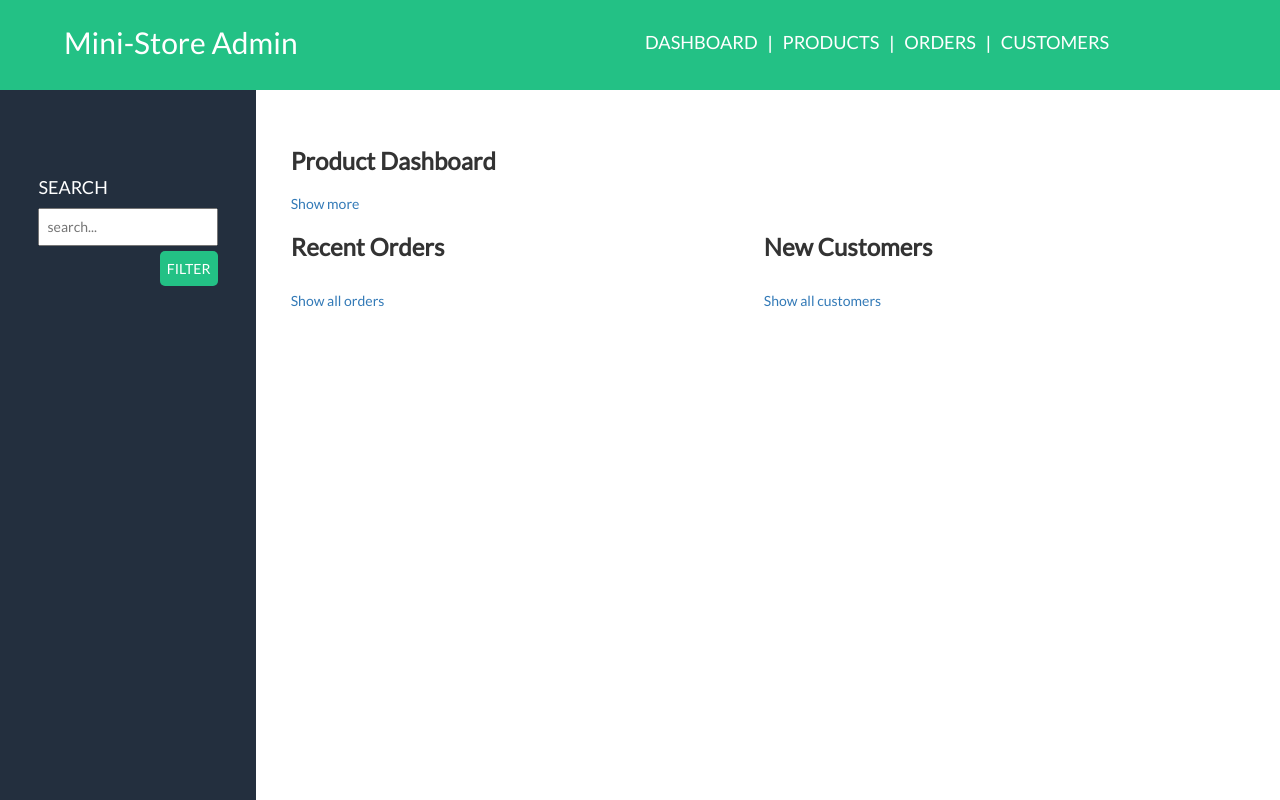
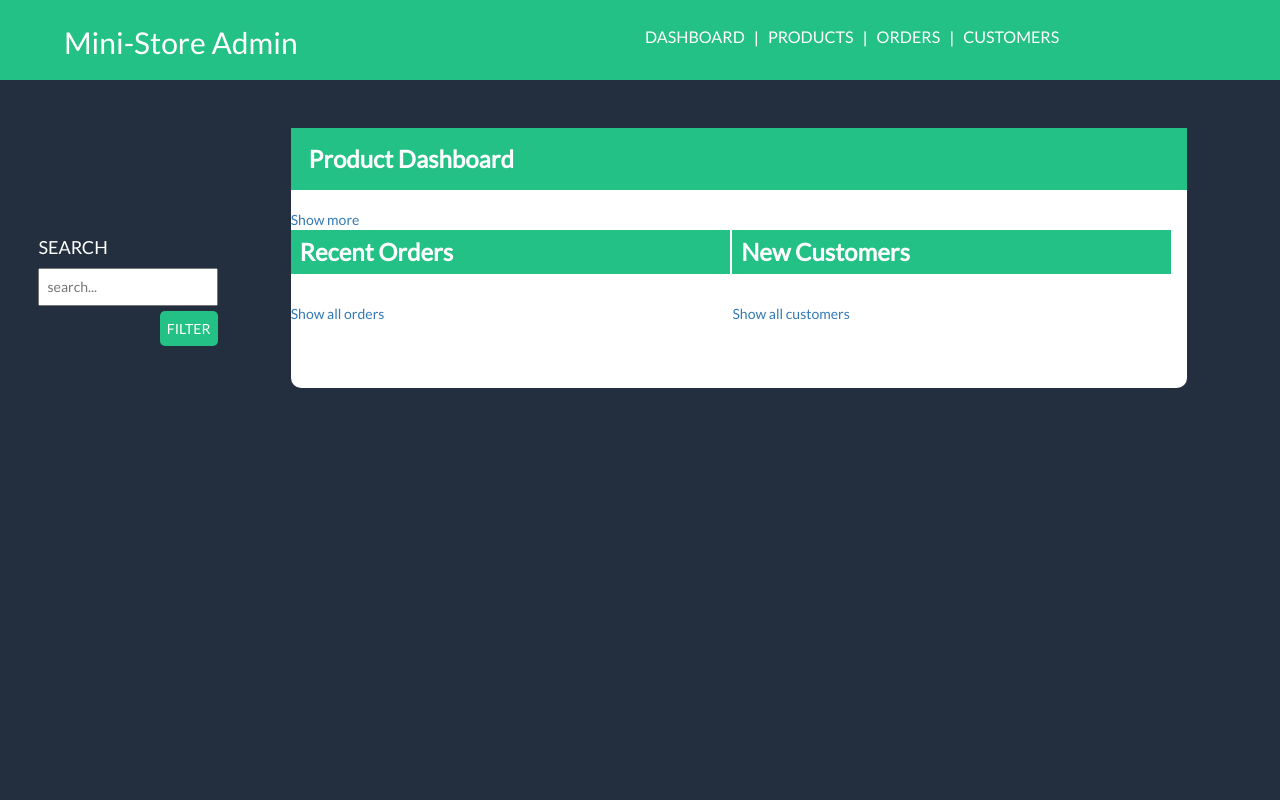
Before and after one commit to LWandres/Mini-Store, a website: page client/index.html in a window 1280 px wide. Shown: the top 800 px of the page. Drawn offline with nearby package versions, Linux system fonts and the light colour scheme; some packages are replaced by stand-ins of ours; no server answers.

Commit message:
deleting extra stylesheet

```diff
--- a/client/static/assets/css/style.css
+++ b/client/static/assets/css/style.css
@@ -1,171 +1,202 @@
 /*Common CSS for All Pages*/
-html {
+html{
   font-family: 'Lato', sans-serif;
+  background-color: rgb(35,47,62);
 }
-#container {
-    margin-top: 10%;
+
+#container{
+  margin-top:10%;
   font-family: 'Lato', sans-serif;
+  background: rgb(35, 47, 62);
 }
-#main {
-    margin: 0% 2% 0% 2.5%;
-    display: inline-block;
+
+#main{
+  background: white;
+  margin:0% 2% 0% 2.5%;
+  padding-bottom:5%;
+  display:inline-block;
   vertical-align: top;
   text-align: left;
-    width: 75%;
+  width:70%;
+  border-radius: 10px;
 }
-#title {
-    margin-left: 5%;
+
+#title{
+    margin-left:5%;
 }
-#title_no_marg {
-    font-weight: 900;
+
+#title_no_marg{
+    font-weight:900;
+    background: rgb(35, 193, 133);
+    color: white;
+    padding:2%;
+    margin-top:0px;
 }
-li {
-    display: inline-block;
+
+li{
+  display:inline-block;
 }
-ul {
-    display: inline-block;
-    padding-left: 0px;
+
+ul{
+  display:inline-block;
+  padding-left:0px;
 }
-p {
+
+p{
     text-align: center;
-    font-size: 1.2em;
-    color: rgb(35, 47, 62);
+    font-size:1.2em;
+    color:rgb(35,47,62);
 }
-h4 {
-    display: inline-block;
-    color: white;
+
+h4{
+  display:inline-block;
+  color:white;
 }
-.table {
-    margin-left: 5%;
-    width: 90%;
+
+    .table{
+      margin-left:5%;
+      width:90%;
       margin: 0px auto;
     }
 
-.amount{
-    margin-left: 40%;
-    color: black;
+/*Header css*/
+#header{
+  position: fixed;
+  top:0;
+  width:100%;
+  height:80px;
+  background:rgb(35, 193, 133);
+  color:white;
 }
 
-/*Header css*/
-
-#header {
-    position: fixed;
-    top: 0;
-    width: 100%;
-    height: 90px;
-    background: rgb(35, 193, 133);
-    color: white;
-}
-#header a {
-    color: white;
+#header a{
+  color:white;
   text-decoration: none;
   font-size: 1em;
   font-family: 'Lato', sans-serif;
 }
-#header h2 {
+
+#header h2{
   color: white;
   margin-left: 5%;
   width: 40%;
   display: inline-block;
-    margin-top: 2%;
+  margin-top:2%;
   font-family: 'Lato', sans-serif;
 }
-ul.partials {
-    float: right;
-    font-size: 1.3em;
-    margin-right: 3%;
+
+    ul.partials{
+      float:right;
+      font-size:1.15em;
+      margin-right:3%;
       position: fixed;
-    margin-left: 5%;
+      margin-left:5%;
     }
-.partials li {
+
+    .partials li{
       padding: 5px;
       margin-top: 5%;
     }
-
 /* End header css*/
 
+/* Button & Form Input CSS */
+#searchbar{
+  width:20%;
+  height:200%;
+  padding:200px 3% 5% 3%;
+  display:inline-block;
+  background:rgb(35,47,62);
+  margin-top: -100px;
+}
 
-/* Button & Form Input CSS */
-#searchbar {
-    width: 20%;
-    height: 200%;
-    padding: 90px 3% 5% 3%;
-    display: inline-block;
-    background: rgb(35, 47, 62);
-    margin-top: -50px;
+#new_input{
+  width:100%;
 }
-#new_input {
-    margin: 0% 0% 1% 5%;
-    width: 100%;
+
+#new_input select{
+    margin-right:2%;
 }
-#new_input select {
-    margin-right: 2%;
-}
-#main> form> textarea {
+
+#main > form > textarea{
     margin: 0px;
     width: 642px;
     height: 100px;
-    overflow: scroll;
+    overflow:scroll;
 }
-form {
-    display: inline-block;
+
+form{
+  display:inline-block;
+  padding-left:5%;
 }
-input[type="button"] {
+
+input[type="button"]{
   background: rgb(35, 193, 133);
   color: white;
   border: none;
   border-radius: 5px;
-    margin-top: 3%;
+  margin-top:3%;
 }
-input[type="submit"] {
+
+input[type="submit"]{
   background: rgb(35, 193, 133);
   color: white;
   border: none;
   border-radius: 5px;
-    margin-top: 3%;
+  margin-top:3%;
 }
-#searchbar> input[type="text"] {
-    width: 100%;
+
+#searchbar > input[type="text"]{
+  width:100%;
 }
-#searchbar> input {
-    float: right;
-    padding: 4%;
+
+#searchbar > input{
+    float:right;
+    padding:4%;
 }
-#main> form> input[type="submit"]:nth-child(10) {
-    margin-left: 50%;
+
+#main > form > input[type="submit"]:nth-child(10){
+    margin-left:50%;
 }
-.newinput {
-    width: 100%;
+    .newinput{
+        width:100%;
     }
-.wideinput {
-    width: 30%;
-    margin-right: 5%;
+
+    .wideinput{
+        width:30%;
+        margin-right:5%;
     }
-body> div> div> input {
+
+body > div > div > input{
   margin-left: 60%;
 }
 
+.table>thead>tr>th{
+    background:rgb(35, 193, 133);
+    color:white;
+}
 /* Page Specific CSS */
 
-
 /*Dashboard*/
-.recent_additions {
+.recent_additions{
   margin-left: 0%;
-    width: 49%;
-    display: inline-block;
+  width:49%;
+  display:inline-block;
   vertical-align: top;
 }
-li.recents {
-    display: block;
-    padding-bottom: .5%;
+
+li.recents{
+  display:block;
+  padding-bottom:.5%;
 }
-.products_image {
-    width: 140px;
-    height: 130px;
-    padding: 10px;
-    margin-right: 20px;
-    border-radius: 10px;
+
+.products_image{
+  width:140px;
+  height:130px;
+  padding:10px;
+  margin-right:20px;
+  border-radius:10px;
 }
+
 #productdelete {
     margin-left: 30%;
 }
--- a/client/static/css/style.css
+++ /dev/null
@@ -1,198 +0,0 @@
-/*Common CSS for All Pages*/
-html{
-  font-family: 'Lato', sans-serif;
-  background-color: rgb(35,47,62);
-}
-
-#container{
-  margin-top:10%;
-  font-family: 'Lato', sans-serif;
-  background: rgb(35, 47, 62);
-}
-
-#main{
-  background: white;
-  margin:0% 2% 0% 2.5%;
-  padding-bottom:5%;
-  display:inline-block;
-  vertical-align: top;
-  text-align: left;
-  width:70%;
-  border-radius: 10px;
-}
-
-#title{
-    margin-left:5%;
-}
-
-#title_no_marg{
-    font-weight:900;
-    background: rgb(35, 193, 133);
-    color: white;
-    padding:2%;
-    margin-top:0px;
-}
-
-li{
-  display:inline-block;
-}
-
-ul{
-  display:inline-block;
-  padding-left:0px;
-}
-
-p{
-    text-align: center;
-    font-size:1.2em;
-    color:rgb(35,47,62);
-}
-
-h4{
-  display:inline-block;
-  color:white;
-}
-
-    .table{
-      margin-left:5%;
-      width:90%;
-      margin: 0px auto;
-    }
-
-/*Header css*/
-#header{
-  position: fixed;
-  top:0;
-  width:100%;
-  height:80px;
-  background:rgb(35, 193, 133);
-  color:white;
-}
-
-#header a{
-  color:white;
-  text-decoration: none;
-  font-size: 1em;
-  font-family: 'Lato', sans-serif;
-}
-
-#header h2{
-  color: white;
-  margin-left: 5%;
-  width: 40%;
-  display: inline-block;
-  margin-top:2%;
-  font-family: 'Lato', sans-serif;
-}
-
-    ul.partials{
-      float:right;
-      font-size:1.15em;
-      margin-right:3%;
-      position: fixed;
-      margin-left:5%;
-    }
-
-    .partials li{
-      padding: 5px;
-      margin-top: 5%;
-    }
-/* End header css*/
-
-/* Button & Form Input CSS */
-#searchbar{
-  width:20%;
-  height:200%;
-  padding:200px 3% 5% 3%;
-  display:inline-block;
-  background:rgb(35,47,62);
-  margin-top: -100px;
-}
-
-#new_input{
-  width:100%;
-}
-
-#new_input select{
-    margin-right:2%;
-}
-
-#main > form > textarea{
-    margin: 0px;
-    width: 642px;
-    height: 100px;
-    overflow:scroll;
-}
-
-form{
-  display:inline-block;
-  padding-left:5%;
-}
-
-input[type="button"]{
-  background: rgb(35, 193, 133);
-  color: white;
-  border: none;
-  border-radius: 5px;
-  margin-top:3%;
-}
-
-input[type="submit"]{
-  background: rgb(35, 193, 133);
-  color: white;
-  border: none;
-  border-radius: 5px;
-  margin-top:3%;
-}
-
-#searchbar > input[type="text"]{
-  width:100%;
-}
-
-#searchbar > input{
-    float:right;
-    padding:4%;
-}
-
-#main > form > input[type="submit"]:nth-child(10){
-    margin-left:50%;
-}
-    .newinput{
-        width:100%;
-    }
-
-    .wideinput{
-        width:30%;
-        margin-right:5%;
-    }
-
-body > div > div > input{
-  margin-left: 60%;
-}
-
-.table>thead>tr>th{
-    background:rgb(35, 193, 133);
-    color:white;
-}
-/* Page Specific CSS */
-
-/*Dashboard*/
-.recent_additions{
-  margin-left: 0%;
-  width:49%;
-  display:inline-block;
-  vertical-align: top;
-}
-
-li.recents{
-  display:block;
-  padding-bottom:.5%;
-}
-
-.products_image{
-  width:140px;
-  height:130px;
-  padding:10px;
-  margin-right:20px;
-  border-radius:10px;
-}
```
Lines whose indentation alone changed are shown as unchanged.
